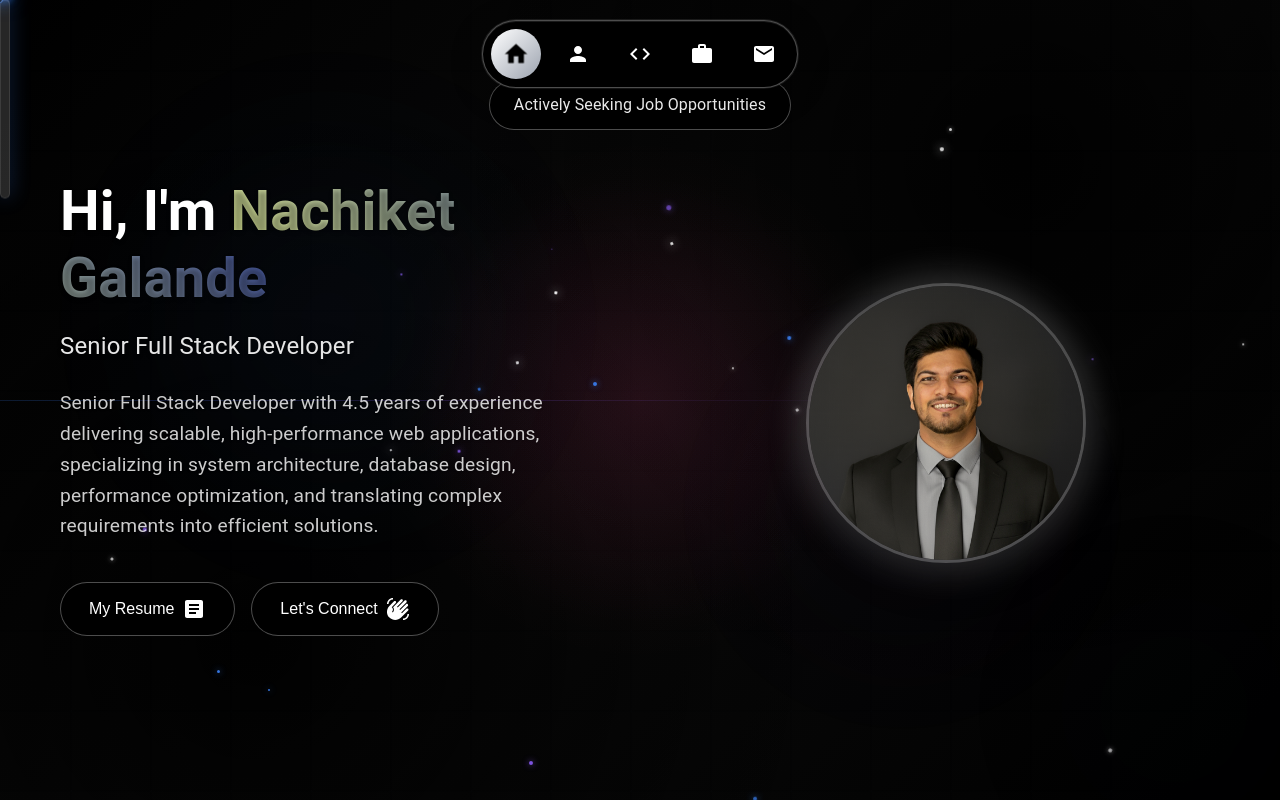
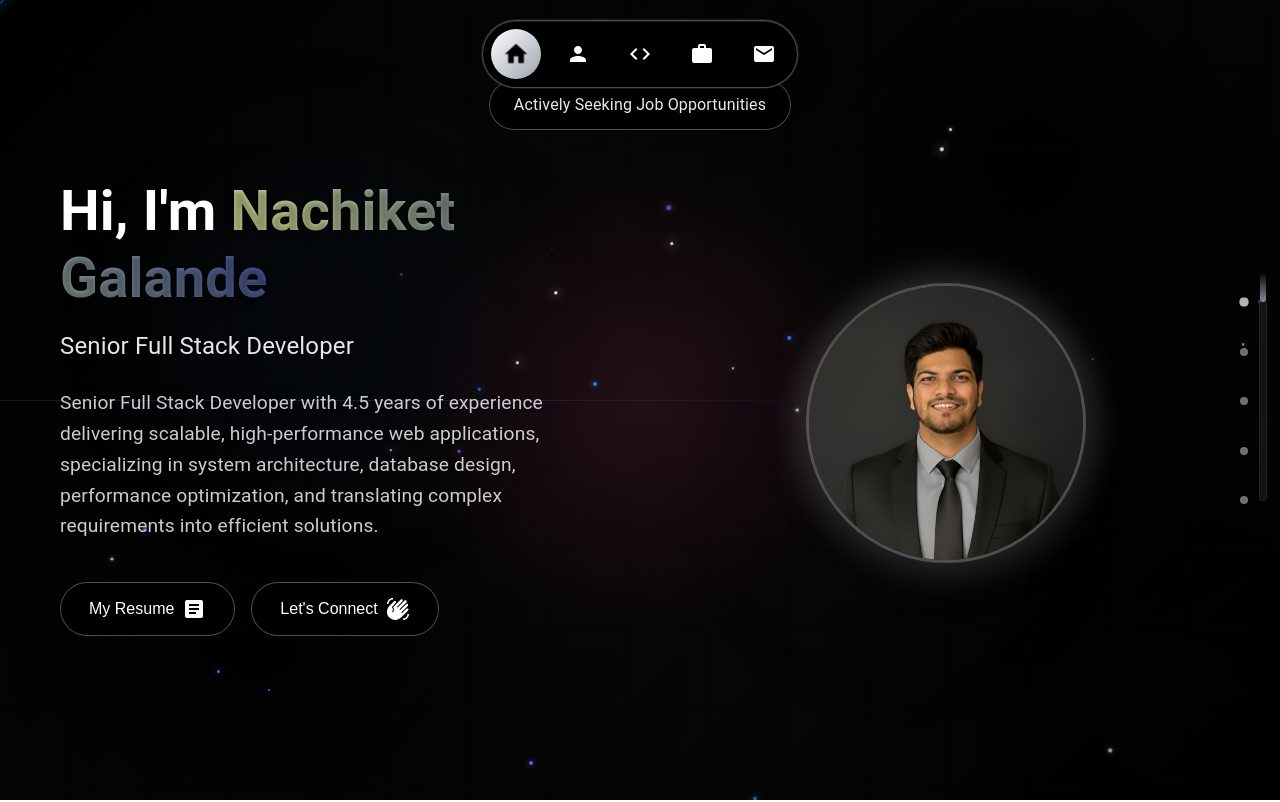
Before and after one commit to nachiketgalande1609/React-Portfolio, a React (Vite) app in the folder portfolio-new/: page / in a window 1280 px wide. Shown: the top 802 px of the page. Built offline with nearby package versions, Linux system fonts and the light colour scheme.

Commit message:
Progress bar positioning fixed

```diff
--- a/portfolio-new/src/components/Projects.tsx
+++ b/portfolio-new/src/components/Projects.tsx
@@ -215,7 +215,7 @@ const Projects: React.FC = () => {
             className="project-card animate-on-scroll"
             style={{
                 animationDelay: `${index * 0.1}s`,
-                top: `calc(100px + ${index * 40}px)`,
+                top: `calc(100px + ${index * 20}px)`,
                 zIndex: index, // each next card appears above the previous one
             }}
         >
--- a/portfolio-new/src/styles/ScrollProgress.css
+++ b/portfolio-new/src/styles/ScrollProgress.css
@@ -3,11 +3,13 @@
     position: fixed;
     right: 20px;
     top: 50%;
-    transform: translateY(-50%);
-    z-index: 1000;
+    transform: translateY(-50%); /* This should center it, but let's debug */
+    z-index: 10000;
     cursor: pointer;
     transition: all 0.3s cubic-bezier(0.4, 0, 0.2, 1);
     opacity: 0.7;
+    /* Debug border to see the actual element boundaries */
+    border: 1px solid rgba(255, 255, 255, 0.3);
 }
 
 .scroll-progress:hover,
@@ -249,3 +251,9 @@ body {
         animation: none;
     }
 }
+
+.scroll-progress {
+    top: calc(50% - 100px) !important; /* Half of 200px height */
+    transform: none !important;
+    left: auto !important;
+}
```
